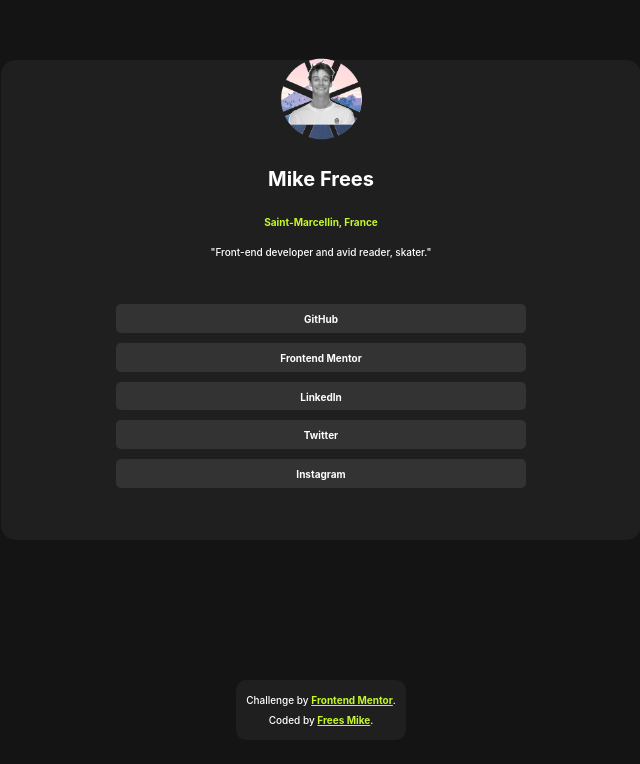
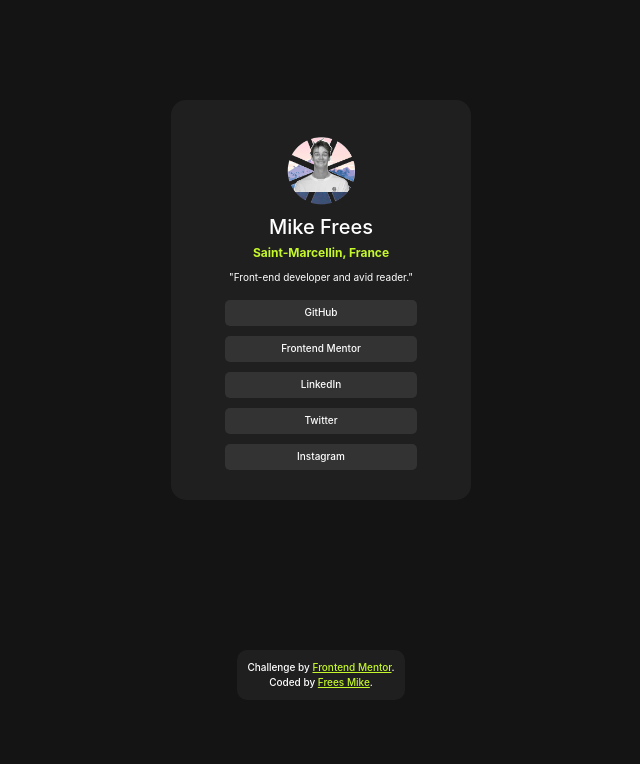
Before and after one commit to mikeFrees/social-links-profile-main, a website: page public/index.html in a window 1280 px wide. Shown: the whole page, without its empty margins (319-959 px from the left). Drawn offline with Linux system fonts and the light colour scheme.

Commit message:
final touch up on challenge

```diff
--- a/public/index.html
+++ b/public/index.html
@@ -21,7 +21,7 @@
 
       <h2>Saint-Marcellin, France</h2>
 
-      <p>"Front-end developer and avid reader, skater."</p>
+      <p>"Front-end developer and avid reader."</p>
     </section>
 
     <section class="links">
--- a/src/styles/base/_typography.scss
+++ b/src/styles/base/_typography.scss
@@ -5,15 +5,18 @@
 // -----------------------------------------------------------------------------
 
 * {
-    font: 700 1rem/2rem $font-stack;
+    font: 500 1rem/1.5rem $font-stack;
     color: $color-text;
     margin: 0;
 }
 
 h2 {
+  font-weight: 700;
+  font-size: 1.2rem;
   color: $color-text-highlight;
 }
 
 p {
-  font-weight: 500;
+  font-weight: 400;
+  text-align: center;
 }
--- a/src/styles/components/_button.scss
+++ b/src/styles/components/_button.scss
@@ -8,8 +8,9 @@
   background: $color-button;
   border-radius: 5px;
   padding:0.5rem;
-  width: 80%;
-  height: 10%;
+  width: 100%;
+  height: 3rem;
   text-align: center;
   text-decoration: none;
+  max-width:35rem;
 }
--- a/src/styles/components/_card.scss
+++ b/src/styles/components/_card.scss
@@ -3,8 +3,17 @@
   border-radius: 15px;
   display: flex;
   align-items: center;
-  justify-content: center;
+  justify-content: space-between;
   flex-direction: column;
-  height: 60%;
-  width: 50%;
+  width: 70%;
+  height: 50%;
+  padding: 3rem;
+  max-width: 30rem;
+
+  @media only screen and (max-width: 768px ) {
+    width: 90%;
+    height: 47%;
+    padding: 2rem;
+    min-height: 40rem;
+  }
 }
--- a/src/styles/layout/_body.scss
+++ b/src/styles/layout/_body.scss
@@ -8,17 +8,20 @@ body {
 section {
   display:flex;
   align-items: center;
-  justify-content: center;
+  justify-content: space-between;
   flex-direction: column;
   gap: 1rem;
   width: 80%;
+}
 
-  &.links{
-    height: 60%;
-  }
+.intro {
+  height: 40%;
+}
 
-  &.intro{
-    height: 40%;
-  }
+.links {
+  height: 50%;
+}
 
+h1{
+  margin:0;
 }
--- a/src/styles/pages/_home.scss
+++ b/src/styles/pages/_home.scss
@@ -14,5 +14,6 @@ body {
 }
 
 img {
-  height: 50%;
+  height: 40%;
+  min-height: 8rem;
 }
```
Also changed, not shown: public/styles/style.css, 1 other file.
